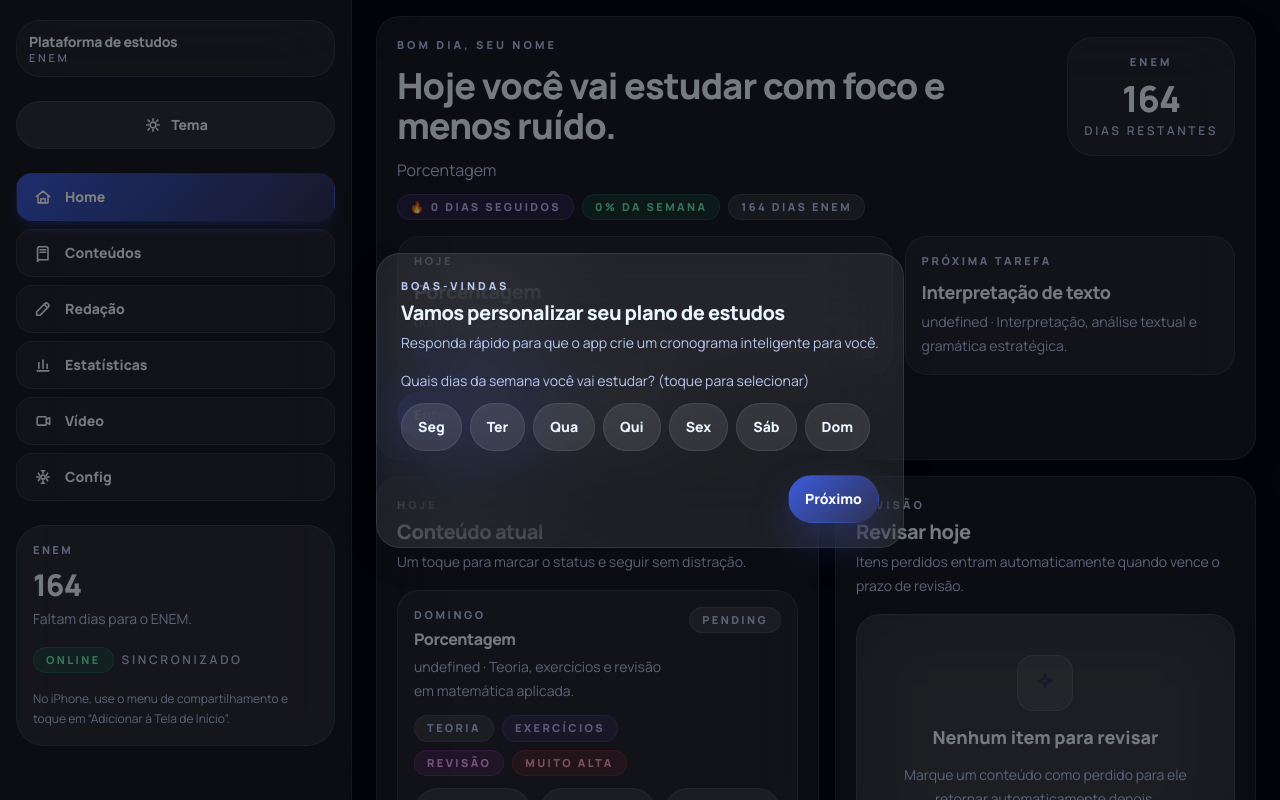
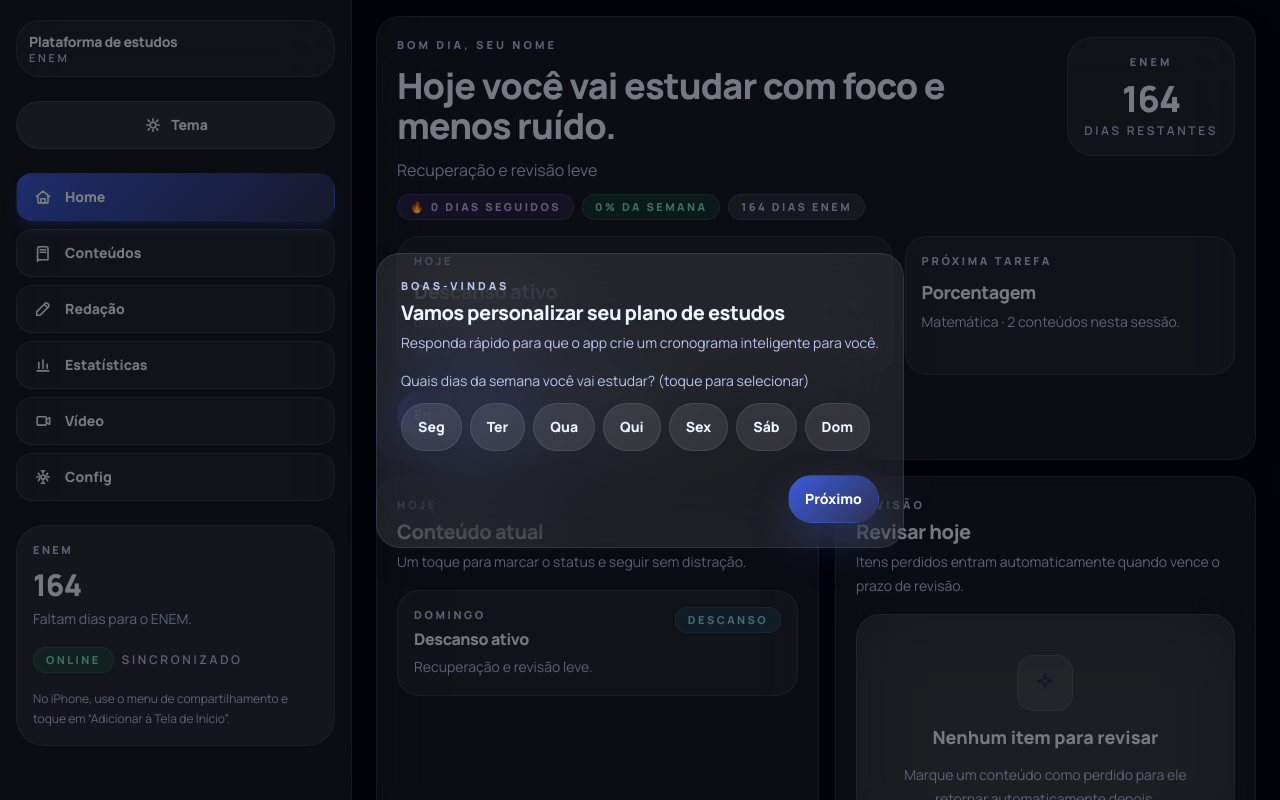
Before and after one commit to SabrinyVeloso/ENEM, a React (Vite) app: page / in a window 1280 px wide. Shown: the top 800 px of the page. Built offline with nearby package versions, Linux system fonts and the light colour scheme.

Commit message:
Schedule: add adaptive generation from onboarding settings

```diff
--- a/src/context/PlannerContext.jsx
+++ b/src/context/PlannerContext.jsx
@@ -8,6 +8,7 @@ import {
   getDaysUntilEnem,
   repertoires,
   schedule,
+  buildAdaptiveSchedule,
   scheduleStart,
   priorityMeta,
   settingsDefaults,
@@ -85,27 +86,27 @@ function getReviewDueDate(days = 2) {
   return toISODate(addDays(new Date(), days));
 }
 
-function getStudyDays() {
-  return schedule.weeks.flatMap((week) => week.days.filter((day) => day.type === 'study'));
+function getStudyDays(scheduleData) {
+  return scheduleData.weeks.flatMap((week) => week.days.filter((day) => day.type === 'study'));
 }
 
-function getCurrentWeek() {
+function getCurrentWeek(scheduleData) {
   const today = toISODate(new Date());
-  return schedule.weeks.find((week) => week.days.some((day) => day.date === today)) || schedule.weeks[0];
+  return scheduleData.weeks.find((week) => week.days.some((day) => day.date === today)) || scheduleData.weeks[0];
 }
 
-function getCurrentDay() {
+function getCurrentDay(scheduleData) {
   const today = toISODate(new Date());
-  const current = schedule.weeks.flatMap((week) => week.days).find((day) => day.date === today);
-  return current || schedule.weeks[0].days[0];
+  const current = scheduleData.weeks.flatMap((week) => week.days).find((day) => day.date === today);
+  return current || scheduleData.weeks[0].days[0];
 }
 
-function getContentItems() {
-  return schedule.items;
+function getContentItems(scheduleData) {
+  return scheduleData.items;
 }
 
-function getContentBySubject(subject) {
-  return getContentItems().filter((item) => item.subject === subject);
+function getContentBySubject(scheduleData, subject) {
+  return getContentItems(scheduleData).filter((item) => item.subject === subject);
 }
 
 function getContentStatusMap(state) {
@@ -116,9 +117,9 @@ function getContentStatus(state, contentId) {
   return normalizeContentStatus(getContentStatusMap(state)[contentId]);
 }
 
-function buildSubjectStats(state) {
+function buildSubjectStats(state, scheduleData) {
   return Object.entries(curriculum).map(([subject, topics]) => {
-    const items = getContentBySubject(subject);
+    const items = getContentBySubject(scheduleData, subject);
     const done = items.filter((item) => getContentStatus(state, item.id) === 'done').length;
     const lost = items.filter((item) => getContentStatus(state, item.id) === 'perdido').length;
     const pending = items.length - done - lost;
@@ -146,8 +147,8 @@ function buildSubjectStats(state) {
   });
 }
 
-function buildHeatmap(state) {
-  return schedule.weeks.flatMap((week) =>
+function buildHeatmap(state, scheduleData) {
+  return scheduleData.weeks.flatMap((week) =>
     week.days.map((day) => {
       const status = day.type === 'study' ? getContentStatus(state, day.contentId) : day.type;
       return {
@@ -159,8 +160,8 @@ function buildHeatmap(state) {
   );
 }
 
-function buildCurrentStreak(state) {
-  const days = getStudyDays();
+function buildCurrentStreak(state, scheduleData) {
+  const days = getStudyDays(scheduleData);
   let streak = 0;
   for (let index = days.length - 1; index >= 0; index -= 1) {
     const day = days[index];
@@ -173,21 +174,21 @@ function buildCurrentStreak(state) {
   return streak;
 }
 
-function buildDashboard(state) {
-  const allItems = getContentItems();
+function buildDashboard(state, scheduleData) {
+  const allItems = getContentItems(scheduleData);
   const completed = allItems.filter((item) => getContentStatus(state, item.id) === 'done').length;
   const lost = allItems.filter((item) => getContentStatus(state, item.id) === 'perdido').length;
   const pending = allItems.length - completed - lost;
-  const currentWeek = getCurrentWeek();
-  const currentDay = getCurrentDay();
+  const currentWeek = getCurrentWeek(scheduleData);
+  const currentDay = getCurrentDay(scheduleData);
   const currentWeekStudyDays = currentWeek.days.filter((day) => day.type === 'study');
   const currentWeekDone = currentWeekStudyDays.filter((day) => getContentStatus(state, day.contentId) === 'done').length;
   const currentWeekProgress = Math.round((currentWeekDone / currentWeekStudyDays.length) * 100) || 0;
   const currentMonthKey = new Date().toISOString().slice(0, 7);
-  const monthStudyDays = buildHeatmap(state).filter((day) => day.date.startsWith(currentMonthKey) && day.type === 'study');
+  const monthStudyDays = buildHeatmap(state, scheduleData).filter((day) => day.date.startsWith(currentMonthKey) && day.type === 'study');
   const monthDone = monthStudyDays.filter((day) => getContentStatus(state, day.contentId) === 'done').length;
   const monthProgress = Math.round((monthDone / monthStudyDays.length) * 100) || 0;
-  const streak = buildCurrentStreak(state);
+  const streak = buildCurrentStreak(state, scheduleData);
   const today = toISODate(new Date());
   const reviewItems = allItems
     .filter((item) => getContentStatus(state, item.id) === 'perdido')
@@ -207,9 +208,9 @@ function buildDashboard(state) {
     weekGoal: state.settings.weeklyGoal,
     daysUntilEnem: getDaysUntilEnem(),
     total: allItems.length,
-    subjectStats: buildSubjectStats(state),
-    heatmap: buildHeatmap(state),
-    achievements: buildAchievements(state),
+    subjectStats: buildSubjectStats(state, scheduleData),
+    heatmap: buildHeatmap(state, scheduleData),
+    achievements: buildAchievements(state, scheduleData),
     focusMinutes: state.focusHistory.reduce((acc, item) => acc + item.minutes, 0),
     reviewItems,
     essayCount: state.essays.length,
@@ -218,8 +219,8 @@ function buildDashboard(state) {
   };
 }
 
-function buildAchievements(state) {
-  const dashboard = buildDashboardSummary(state);
+function buildAchievements(state, scheduleData) {
+  const dashboard = buildDashboardSummary(state, scheduleData);
   return [
     { id: 'streak', label: '🔥 7 dias estudando', done: dashboard.streak >= 7 },
     { id: 'contents', label: '📚 30 conteúdos concluídos', done: dashboard.completed >= 30 },
@@ -229,10 +230,10 @@ function buildAchievements(state) {
   ];
 }
 
-function buildDashboardSummary(state) {
-  const allItems = getContentItems();
+function buildDashboardSummary(state, scheduleData) {
+  const allItems = getContentItems(scheduleData);
   const completed = allItems.filter((item) => getContentStatus(state, item.id) === 'done').length;
-  const streak = buildCurrentStreak(state);
+  const streak = buildCurrentStreak(state, scheduleData);
   return { completed, streak };
 }
 
@@ -356,6 +357,15 @@ export function PlannerProvider({ children }) {
           }
         }));
       },
+      generateSchedule(settings) {
+        setState((current) => ({
+          ...current,
+          settings: {
+            ...current.settings,
+            ...settings
+          }
+        }));
+      },
       resetAll() {
         setState(createDefaultState());
       }
@@ -363,19 +373,20 @@ export function PlannerProvider({ children }) {
   }, []);
 
   const derived = useMemo(() => {
+    const adaptiveSchedule = buildAdaptiveSchedule(state.settings);
     return {
-      dashboard: buildDashboard(state),
-      currentWeek: getCurrentWeek(),
-      currentDay: getCurrentDay(),
-      subjectStats: buildSubjectStats(state),
-      heatmap: buildHeatmap(state),
-      contentItems: getContentItems(),
+      dashboard: buildDashboard(state, adaptiveSchedule),
+      currentWeek: getCurrentWeek(adaptiveSchedule),
+      currentDay: getCurrentDay(adaptiveSchedule),
+      subjectStats: buildSubjectStats(state, adaptiveSchedule),
+      heatmap: buildHeatmap(state, adaptiveSchedule),
+      contentItems: getContentItems(adaptiveSchedule),
       contentBySubject: {
-        math: getContentBySubject('math'),
-        language: getContentBySubject('language'),
-        humanas: getContentBySubject('humanas'),
-        nature: getContentBySubject('nature'),
-        essay: getContentBySubject('essay')
+        math: getContentBySubject(adaptiveSchedule, 'math'),
+        language: getContentBySubject(adaptiveSchedule, 'language'),
+        humanas: getContentBySubject(adaptiveSchedule, 'humanas'),
+        nature: getContentBySubject(adaptiveSchedule, 'nature'),
+        essay: getContentBySubject(adaptiveSchedule, 'essay')
       },
       videoChannels,
       baseQuestions,
@@ -384,7 +395,7 @@ export function PlannerProvider({ children }) {
       connectors,
       themePalette: themePalettes[state.theme],
       subjectMeta,
-      schedule,
+      schedule: adaptiveSchedule,
       scheduleStart,
       enemDate
     };
--- a/src/data/planner.js
+++ b/src/data/planner.js
@@ -451,7 +451,13 @@ export const settingsDefaults = {
   profileName: '',
   weeklyGoal: 5,
   studyMinutes: 90,
-  notifications: true
+  notifications: true,
+  onboardCompleted: false,
+  studyDaysCount: 5,
+  studyDays: ['mon', 'tue', 'wed', 'thu', 'fri'],
+  studyHoursPerDay: 90,
+  targetScore: '700+',
+  level: 'Intermediário'
 };
 
 export const scheduleStart = '2026-07-05';
@@ -657,3 +663,137 @@ export function formatLongDate(value) {
 export function formatMonthLabel(value) {
   return monthFormatter.format(fromISODate(value));
 }
+
+const weekdayOrder = ['sun', 'mon', 'tue', 'wed', 'thu', 'fri', 'sat'];
+const weekdayLabelByKey = {
+  sun: 'Domingo',
+  mon: 'Segunda',
+  tue: 'Terça',
+  wed: 'Quarta',
+  thu: 'Quinta',
+  fri: 'Sexta',
+  sat: 'Sábado'
+};
+
+function normalizeStudyDays(studyDays = []) {
+  const filtered = studyDays.filter((day) => weekdayOrder.includes(day));
+  if (filtered.length > 0) return filtered;
+  return ['mon', 'tue', 'wed', 'thu', 'fri'];
+}
+
+function buildBalancedTopicQueue() {
+  const subjectOrder = studyOrder;
+  const subjectBuckets = Object.fromEntries(subjectOrder.map((subject) => [subject, curriculum[subject].map((topic, index) => ({ ...topic, subject, index }))]));
+  const queue = [];
+  let cursor = 0;
+
+  while (true) {
+    let pushed = false;
+    subjectOrder.forEach((subject) => {
+      const topic = subjectBuckets[subject][cursor];
+      if (topic) {
+        queue.push(topic);
+        pushed = true;
+      }
+    });
+
+    if (!pushed) break;
+    cursor += 1;
+  }
+
+  return queue;
+}
+
+function calculateTopicsPerSession(totalTopics, totalStudyDays, studyMinutes) {
+  if (!totalStudyDays) return totalTopics;
+  const required = Math.ceil(totalTopics / totalStudyDays);
+  const minutesBonus = studyMinutes >= 120 ? 1 : studyMinutes >= 90 ? 0 : 0;
+  return Math.max(1, required + minutesBonus);
+}
+
+export function buildAdaptiveSchedule(settings = {}) {
+  const start = fromISODate(scheduleStart);
+  const end = fromISODate(enemDate);
+  const studyDays = normalizeStudyDays(settings.studyDays || []);
+  const studyMinutes = Number(settings.studyHoursPerDay || settings.studyMinutes || 90);
+  const topicQueue = buildBalancedTopicQueue();
+  const totalDays = Math.max(1, Math.ceil((end - start) / 86400000) + 1);
+
+  let totalStudyDays = 0;
+  for (let dayIndex = 0; dayIndex < totalDays; dayIndex += 1) {
+    const day = addDays(start, dayIndex);
+    const weekdayKey = weekdayOrder[day.getDay()];
+    if (studyDays.includes(weekdayKey)) totalStudyDays += 1;
+  }
+
+  const topicsPerSession = calculateTopicsPerSession(topicQueue.length, totalStudyDays, studyMinutes);
+  const weeks = [];
+  const items = [];
+  let queueIndex = 0;
+
+  for (let dayIndex = 0; dayIndex < totalDays; dayIndex += 1) {
+    const currentDate = addDays(start, dayIndex);
+    const weekdayKey = weekdayOrder[currentDate.getDay()];
+    const isStudyDay = studyDays.includes(weekdayKey);
+    const weekNumber = Math.floor(dayIndex / 7) + 1;
+    const weekBucket = weeks[weekNumber - 1] || { weekNumber, start: toISODate(addDays(start, (weekNumber - 1) * 7)), days: [] };
+
+    let dayEntry;
+    if (isStudyDay && queueIndex < topicQueue.length) {
+      const assignedTopics = topicQueue.slice(queueIndex, queueIndex + topicsPerSession);
+      queueIndex += assignedTopics.length;
+      const primary = assignedTopics[0];
+      dayEntry = {
+        date: toISODate(currentDate),
+        weekday: weekdayLabelByKey[weekdayKey],
+        type: 'study',
+        subject: primary.subject,
+        subjectLabel: subjectMeta[primary.subject].label,
+        title: primary.title,
+        description: `${subjectMeta[primary.subject].label} · ${assignedTopics.length} conteúdo${assignedTopics.length > 1 ? 's' : ''} nesta sessão.`,
+        focus: primary.frequency,
+        blocks: ['Teoria', 'Exercícios', 'Revisão'],
+        contentId: `${primary.subject}-${primary.index + 1}`,
+        assignedContentIds: assignedTopics.map((topic) => `${topic.subject}-${topic.index + 1}`),
+        assignedTopics: assignedTopics.map((topic) => topic.title)
+      };
+
+      assignedTopics.forEach((topic) => {
+        const itemId = `${topic.subject}-${topic.index + 1}`;
+        items.push({
+          ...createContentItem(topic.subject, topic.index, topic, weekNumber, toISODate(currentDate)),
+          id: itemId,
+          scheduledFor: toISODate(currentDate),
+          assignedSessionSize: topicsPerSession
+        });
+      });
+    } else if (weekdayKey === 'sat') {
+      dayEntry = {
+        date: toISODate(currentDate),
+        weekday: weekdayLabelByKey[weekdayKey],
+        type: 'simulado',
+        subject: 'simulado',
+        subjectLabel: 'Simulado',
+        title: 'Simulado ou revisão longa',
+        description: 'Espaço para consolidar o que foi estudado na semana.',
+        contentId: null
+      };
+    } else {
+      dayEntry = {
+        date: toISODate(currentDate),
+        weekday: weekdayLabelByKey[weekdayKey],
+        type: 'rest',
+        subject: null,
+        subjectLabel: 'Descanso',
+        title: 'Descanso ativo',
+        description: 'Recuperação e revisão leve.',
+        contentId: null
+      };
+    }
+
+    weekBucket.days.push(dayEntry);
+    weeks[weekNumber - 1] = weekBucket;
+  }
+
+  return { weeks, items };
+}
```
